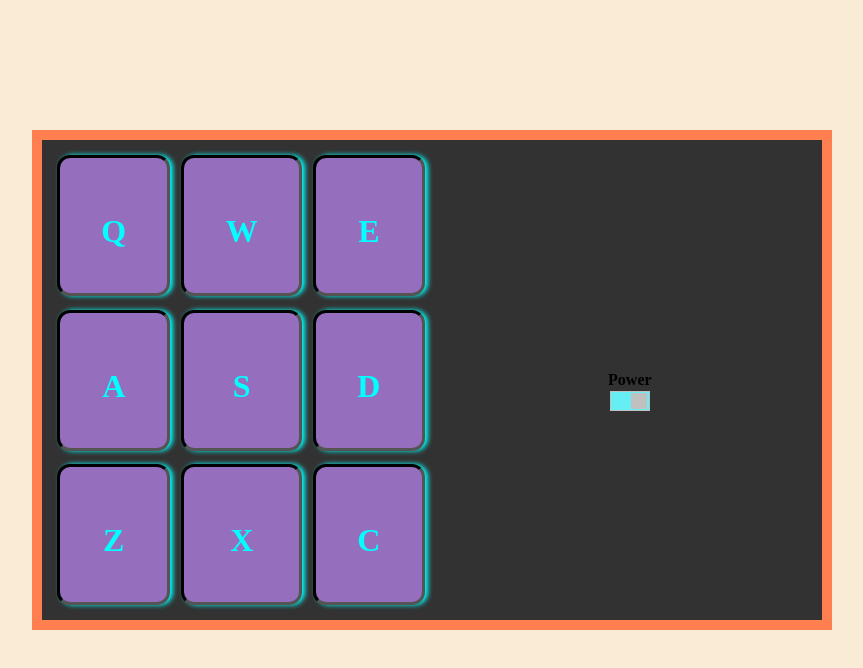
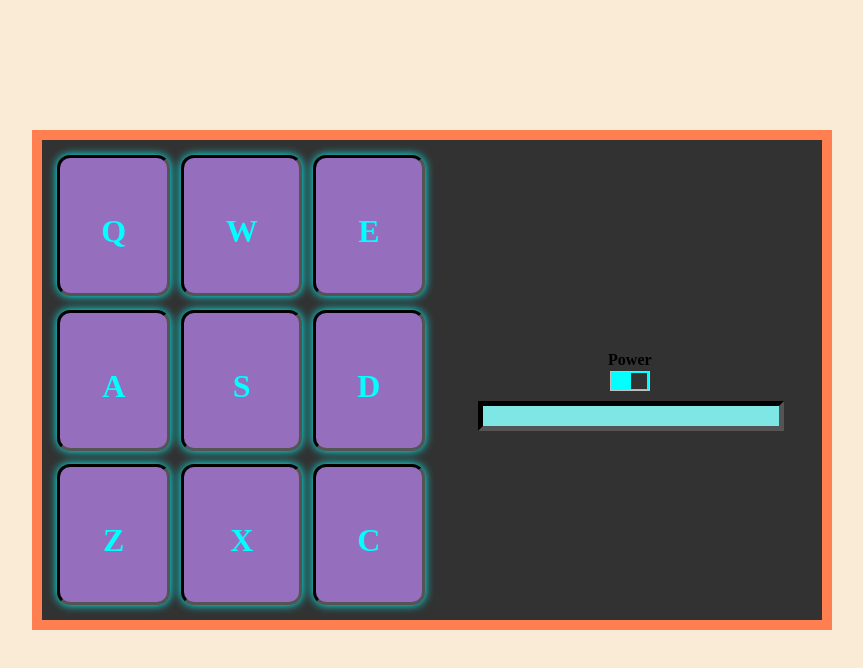
Before and after one commit to ovilogic/drumMachine, a React (Create React App) app: page / in a window 1280 px wide. Shown: the top 668 px of the page, without its empty margins (208-1071 px from the left). Built offline with nearby package versions, Linux system fonts and the light colour scheme.

Commit message:
text display added

```diff
--- a/src/App.js
+++ b/src/App.js
@@ -26,6 +26,7 @@ function App() {
         press: 'W',
         ref: w,
         src: 'https://s3.amazonaws.com/freecodecamp/drums/Heater-2.mp3'
+
     },
     {
         press: 'E',
@@ -64,15 +65,19 @@ function App() {
     }
     ]
 
+    // console.log(keys[8].src.slice(-10, -4))
 
 
-const [padKey, setPadKey] = useState({color: 'aqua'})
+
+const padKey = {color: 'aqua'}
+const [info, setInfo] = useState('')
 
 
 const [on, setOn] = useState(true)
 
 const handlePower = () => {
   setOn(!on)
+  setInfo('')
 }
 
 const handlePlay = (ref) => {
@@ -81,12 +86,17 @@ const handlePlay = (ref) => {
       ref.current.parentElement.style.boxShadow = 'none';
       ref.current.parentElement.style.color = 'rgb(50, 50 , 50';
       setTimeout(() => {
-        ref.current.parentElement.style.boxShadow = 'cyan 3px 0px 5px';
+        ref.current.parentElement.style.boxShadow = 'cyan 0px 0px 10px';
         ref.current.parentElement.style.color = 'aqua'
       }, 100)
 
+      let parsedSrc = ref.current.src.split('/')
+      let infoSrc = [...parsedSrc].pop().split('.').shift()
+      if (on) {
+        setInfo(infoSrc);
+      }
 
-    console.log(ref.current.parentElement.style)
+
 }
 
 
@@ -111,8 +121,10 @@ useEffect(() => {
     <div id='drum-machine'>
 
       <div id='display'>
-        <Pad handlePower={handlePower} handlePlay={handlePlay} keys={keys}
-        padKey={padKey} />
+        <Pad handlePower={handlePower} handlePlay={handlePlay}
+        keys={keys}
+        padKey={padKey}
+        info={info} />
       </div>
 
     </div>
--- a/src/components/pad.jsx
+++ b/src/components/pad.jsx
@@ -3,23 +3,21 @@ import React, { useState, useEffect, useRef } from 'react';
 import '../style/pad.css'
 
 
-const Pad = ({ keys, handlePower, handlePlay, padKey }) => {
+const Pad = ({ keys, handlePower, handlePlay, padKey, info }) => {
 
 
 
     let keyboard = () => keys.map(item =>
         <div key={item.press} id={item.press} className='drum-pad'
          onClick={() => handlePlay(item.ref)}
-         onKeyDown={() => {
-             padKey = { color: 'blue'
-               }
-               console.log(padKey)
-         }}
+
          style={padKey}>
             <h1>{item.press}</h1>
             <audio id={item.press} ref={item.ref} className='clip' src={item.src} ></audio>
         </div>
     )
+
+
 
     return (
         <div className='motherboard'>
@@ -36,6 +34,10 @@ const Pad = ({ keys, handlePower, handlePlay, padKey }) => {
                             <span className='slider'></span>
                         </label>
                     </div>
+                    <div className='display'>
+                        <h4>{info}</h4>
+
+                    </div>
 
 
 
--- a/src/style/pad.css
+++ b/src/style/pad.css
@@ -51,25 +51,12 @@
         background-color: rgb(150, 110, 190);
         border: 3px inset black;
         border-radius: 13px;
-        box-shadow: cyan 3px 0px 5px;
+        box-shadow: cyan 0px 0px 10px;
     }
 
     .drum-pad:active {
       box-shadow: none;
     }
-
-    .no-shadow {
-      text-align: center;
-        background-color: rgb(150, 110, 190);
-        border: 3px inset black;
-        border-radius: 13px;
-    }
-
-    .active {
-      box-shadow: none;
-    }
-
-
 
     .drum-pad h1 {
         display: block;
@@ -121,7 +108,7 @@
         left: 0;
         right: 0;
         bottom: 0;
-        background-color: rgb(101, 238, 243);
+        background-color: aqua;
         -webkit-transition: .4s;
         transition: .4s;
       }
@@ -133,7 +120,7 @@
         width: 16px;
         right: 2px;
         bottom: 1px;
-        background-color: silver;
+        background-color: rgb(50, 50, 50);
         -webkit-transition: .4s;
         transition: .4s;
       }
@@ -155,3 +142,22 @@
   .power label {
     border: 1px solid silver;
   }
+
+  .display {
+    display: block;
+    width: 80%;
+    height: 30px;
+    background-color: rgb(127, 230, 230);
+    margin-top: 10px;
+    border: 5px inset black;
+
+
+  }
+
+  .display h4 {
+    display: block;
+    margin: auto;
+    position: relative;
+    top: 1px;
+    text-align: center;
+  }
```
